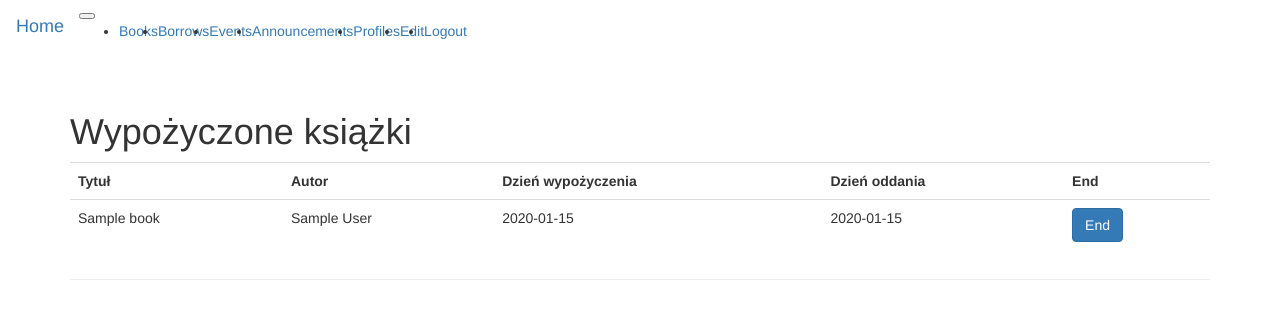
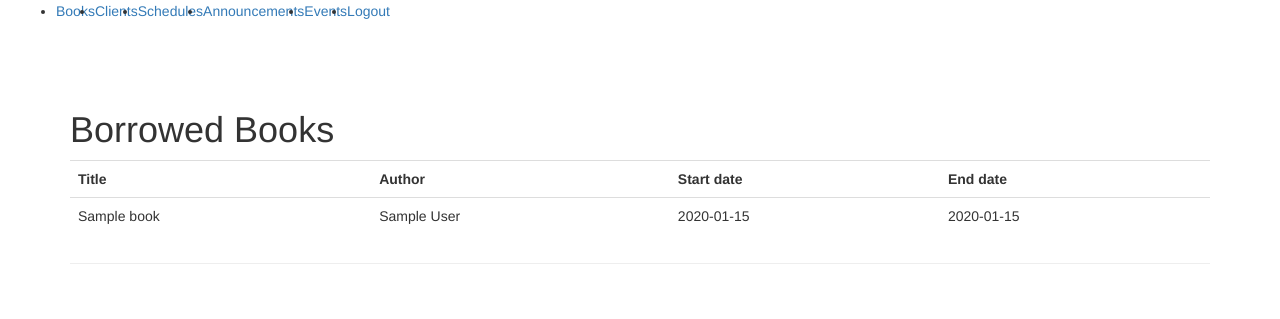
Before and after one commit to kcc112/BibliotekaIO, a Flask app: page /Employee/Clients/1 in a window 1280 px wide. Shown: the top 319 px of the page. Run offline with Flask 2, Linux system fonts and the light colour scheme; tables that the repository leaves empty hold one stand-in row (values such as "Sample post"); some libraries are stand-ins or nearby versions.

Commit message:
ostateczna wersja

```diff
--- a/app/employee_app/employee.py
+++ b/app/employee_app/employee.py
@@ -8,7 +8,7 @@ from . import employee_app
 
 @employee_app.route('/Employee')
 def employee():
-    return render_template('employee/employee.html')
+    return redirect('/Employee/Books')
 
 
 @employee_app.route('/Employee/Books', methods=['POST', 'GET'])
@@ -103,7 +103,7 @@ def clientsBorrows(id):
             book = Book.query.filter_by(id=borrow.book_id).first()
             borrowed_books_dictionary[borrow.book_id] = book
 
-    return render_template('./reader/borrows.html', borrows=borrows, borrowed_books=borrowed_books_dictionary)
+    return render_template('./employee/borrows.html', borrows=borrows, borrowed_books=borrowed_books_dictionary)
 
 
 @employee_app.route('/Employee/Clients/Delete/<int:id>')
@@ -135,7 +135,7 @@ def borrowEnding(id):
 @login_required
 def borrow():
     borrow = Borrow.query.order_by(Borrow.id).all()
-    return render_template("/employee/borrow.html", borrows=borrow)
+    return render_template("/employee/borrowStare.html", borrows=borrow)
 
 
 @employee_app.route('/borrows/delete/<int:id>')
--- a/app/templates/employee/base.html
+++ b/app/templates/employee/base.html
@@ -1,9 +1,55 @@
-{% extends "main/application_base.html" %}
-
-{% block title %}Books{% endblock %}
-{% block navbar %}
+{% extends "bootstrap/base.html" %}
+<h1>
+    {% block title %}Main Page{% endblock %}
+</h1>
+{% block head %}
 {{ super() }}
 {% endblock %}
-{% block page_content %}
+
+{% block navbar %}
+<nav class="navbar navbar-expand-lg navbar-dark bg-dark">
+{#    <a class="navbar-brand" href="{{ url_for('main_app.home') }}">Home</a>#}
+{#    <button class="navbar-toggler" type="button" data-toggle="collapse" data-target="#navbarText"#}
+{#        aria-controls="navbarText" aria-expanded="false" aria-label="Toggle navigation">#}
+{#        <span class="navbar-toggler-icon"></span>#}
+{#    </button>#}
+    <div class="collapse navbar-collapse">
+        <ul class="navbar-nav">
+            <li class="nav-item">
+                <a class="nav-link" href="{{ url_for('employee_app.getBooks') }}">Books</a>
+            </li>
+            <li class="nav-item">
+                <a class="nav-link" href="{{ url_for('employee_app.clients') }}">Clients</a>
+            </li>
+            <li class="nav-item">
+                <a class="nav-link" href="{{ url_for('owner_app.ownerView') }}">Schedules</a>
+            </li>
+            <li class="nav-item">
+                <a class="nav-link" href="{{ url_for('announcements_app.home') }}">Announcements</a>
+            </li>
+            <li class="nav-item">
+                <a class="nav-link" href="{{ url_for('events_app.home') }}">Events</a>
+            </li>
+            <li class="nav-item">
+                <a class="nav-link" href="{{ url_for('registration_login_app.logout') }}">Logout</a>
+            </li>
+        </ul>
+    </div>
+</nav>
+{% endblock %}
+
+{% block content %}
+<div class="container">
+    {% for message in get_flashed_messages() %}
+    <div class="alert alert-warning" role="alert">
+        {{ message }}
+    </div>
+    {% endfor %}
+
+    {% block page_content %}{% endblock %}
+</div>
+{% endblock %}
+
+{% block scripts %}
 {{ super() }}
 {% endblock %}
--- a/app/templates/employee/books.html
+++ b/app/templates/employee/books.html
@@ -6,7 +6,8 @@
 {% endblock %}
 {% block page_content %}
 <div class="page-header">
-    <h1>Books</h1>
+    <h1>Books <button class="btn btn-success" onclick="window.location.href = '/Employee/Books/Add'">Add Book</button></h1>
+
     <table class="table">
         <thead class="thead-dark">
             <tr>
@@ -33,6 +34,5 @@
             {% endfor %}
         </tbody>
     </table>
-    <a href="/Employee/Books/Add">Add</a>
 </div>
 {% endblock %}
--- /dev/null
+++ b/app/templates/employee/borrows.html
@@ -0,0 +1,41 @@
+{% extends "employee/base.html" %}
+
+{% block title %}Borrows{% endblock %}
+
+{% block navbar %}
+    {{ super() }}
+{% endblock %}
+
+{% block content %}
+<div class="container">
+    <div class="page-header">
+        <h1>Borrowed Books</h1>
+        <table class="table">
+            <tr>
+                <th>Title</th>
+                <th>Author</th>
+                <th>Start date</th>
+                <th>End date</th>
+            </tr>
+            {% for borrow in borrows %}
+            <tr>
+                <td>{{ borrowed_books[borrow.book_id].name }}</td>
+                <td>{{ borrowed_books[borrow.book_id].author }}</td>
+                <td>{{ borrow.start_date }}</td>
+{#                <td>{{ borrow.end_date }}</td>#}
+                <td>{% if borrow.end_date %}
+                    {{ borrow.end_date }}
+                    {% else %}
+
+                    <form action="/Employee/Borrow/Ending/{{ borrow.id }}">
+                    <button type="submit" class="btn btn-primary">End</button>
+                    </form>
+                {% endif %}
+
+                </td>
+            </tr>
+            {% endfor %}
+        </table>
+    </div>
+</div>
+{% endblock %}
```
Also changed, not shown: app/templates/employee/clientBorrows.html (deleted, +0 -10 lines), app/templates/employee/employee.html (deleted, +0 -10 lines), app/templates/employee/event.html (deleted, +0 -25 lines), app/templates/employee/schedule.html (deleted, +0 -25 lines), app/templates/employee/borrowStare.html (renamed from app/templates/employee/borrow.html).
